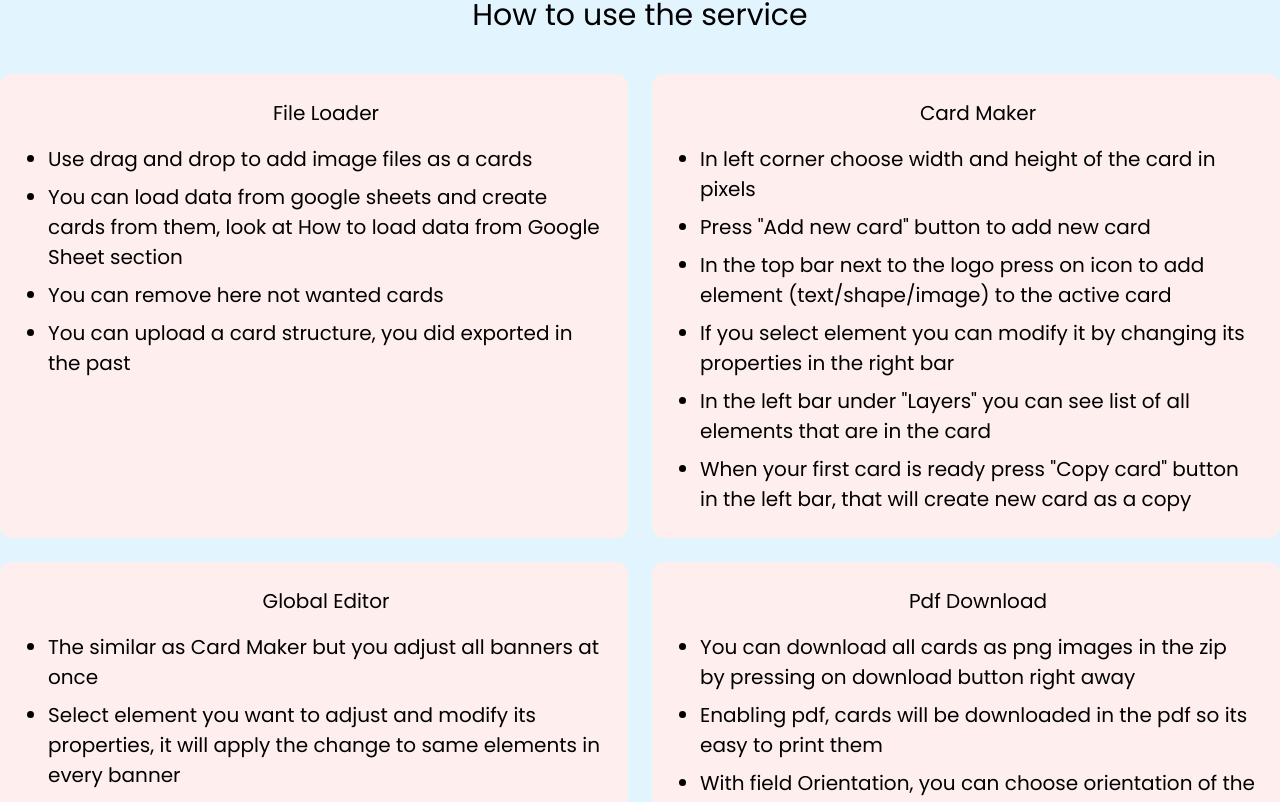
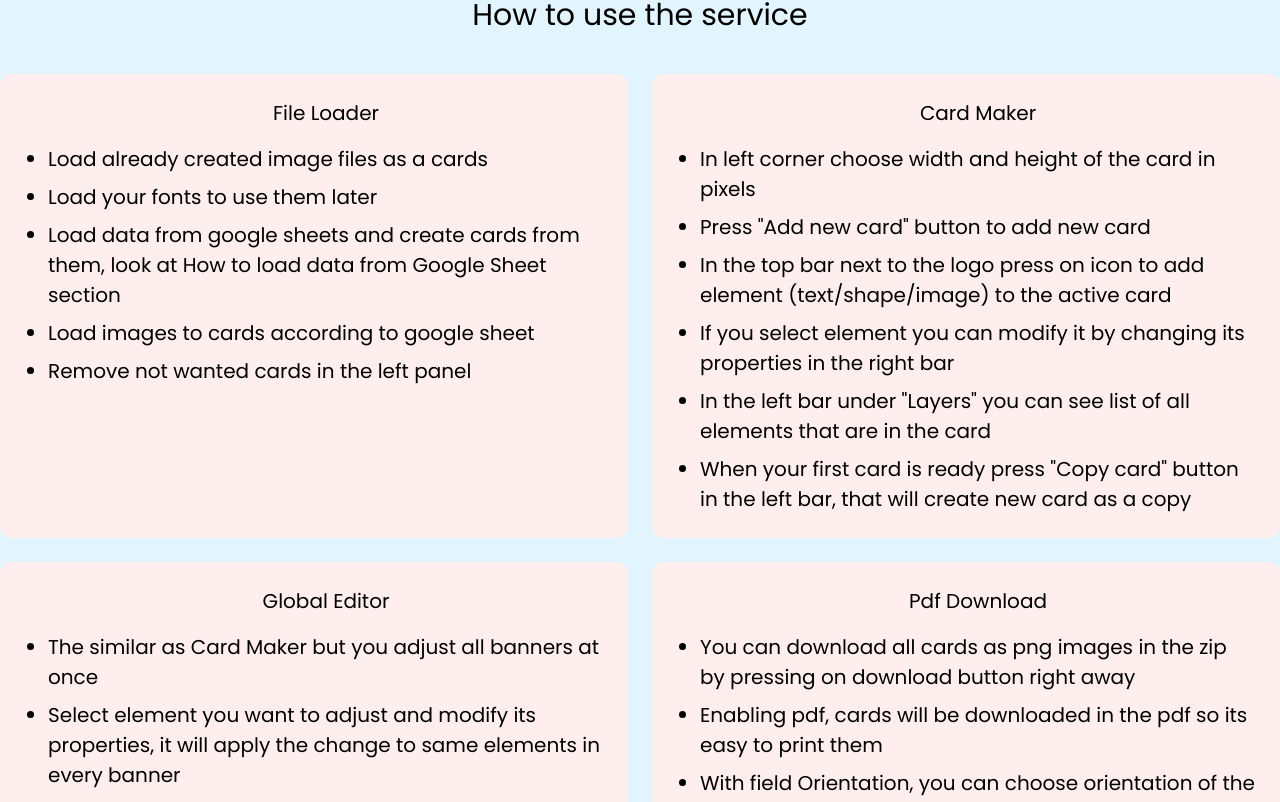
Before and after one commit to Veragin/cardMaker, a React (Create React App) app: page / in a window 1280 px wide. Shown: the part 1712-2514 px from the top of the page. Built offline with nearby package versions, Linux system fonts and the light colour scheme.

Commit message:
adjust texts

```diff
--- a/src/App.tsx
+++ b/src/App.tsx
@@ -12,10 +12,11 @@ export const App = () => {
             <Land />
             <SContainer>
                 <STopList>
-                    <li> Possibility to load already created cards as images</li>
                     <li> Create you own card design with advanced editor</li>
                     <li> Load data from google sheets</li>
                     <li> Easily copy and adjust new card</li>
+                    <li> Save your project easily in your browser to open it later</li>
+                    <li> Possibility to load already created cards as images</li>
                     <li> Globaly edit all created cards</li>
                     <li> Export cards as images or pdf</li>
                     <li> Its for free</li>
--- a/src/Parts/HowTo.tsx
+++ b/src/Parts/HowTo.tsx
@@ -8,13 +8,14 @@ export const HowTo = () => {
         <SList>
             <SServiceBox>
                 <SServiceTitle>File Loader</SServiceTitle>
-                <li> Use drag and drop to add image files as a cards </li>
+                <li> Load already created image files as a cards </li>
+                <li> Load your fonts to use them later </li>
                 <li>
-                    You can load data from google sheets and create cards from them, look at How to
-                    load data from Google Sheet section
+                    Load data from google sheets and create cards from them, look at How to load
+                    data from Google Sheet section
                 </li>
-                <li> You can remove here not wanted cards </li>
-                <li> You can upload a card structure, you did exported in the past </li>
+                <li> Load images to cards according to google sheet</li>
+                <li> Remove not wanted cards in the left panel</li>
             </SServiceBox>
             <SServiceBox>
                 <SServiceTitle>Card Maker</SServiceTitle>
@@ -96,18 +97,23 @@ export const HowTo = () => {
                 <li>In the first row write the names of the elements</li>
                 <li>
                     In the second row write the types of the elements (you can choose "text",
-                    "polygon" or "ellipse")
+                    "image" "polygon" or "ellipse")
                 </li>
+                <li>As an image write file name</li>
                 <li>
                     Next rows fill with the data (each row represents a card, each column represents
                     element in the card)
                 </li>
-                <li>Empty cell means that the element will be missing</li>
+                <li>Empty cell means that the element will be skipped</li>
                 <li>Example:</li>
                 <SImg src={excelSrc} />
                 <li>In Card Maker service in File Loader press "Load google sheet" button</li>
                 <li>Copy sheet id from the url and fill it in the Google Sheet Id field</li>
                 <SImg src={sheetIdSrc} />
+                <li>
+                    At the end use the button "Load images by google sheet" and select images to
+                    use. Images will be placed on the places defined by loaded google sheet
+                </li>
             </SServiceBox>
         </SList>
     );
```
